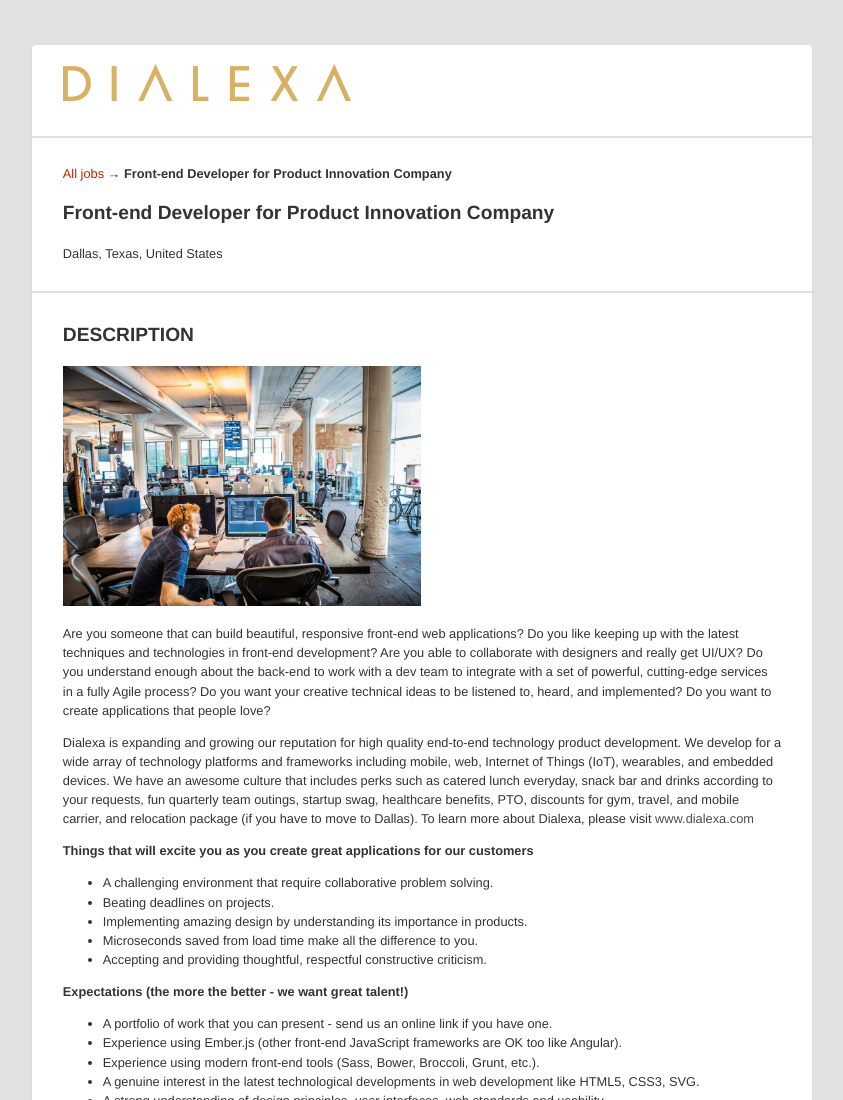
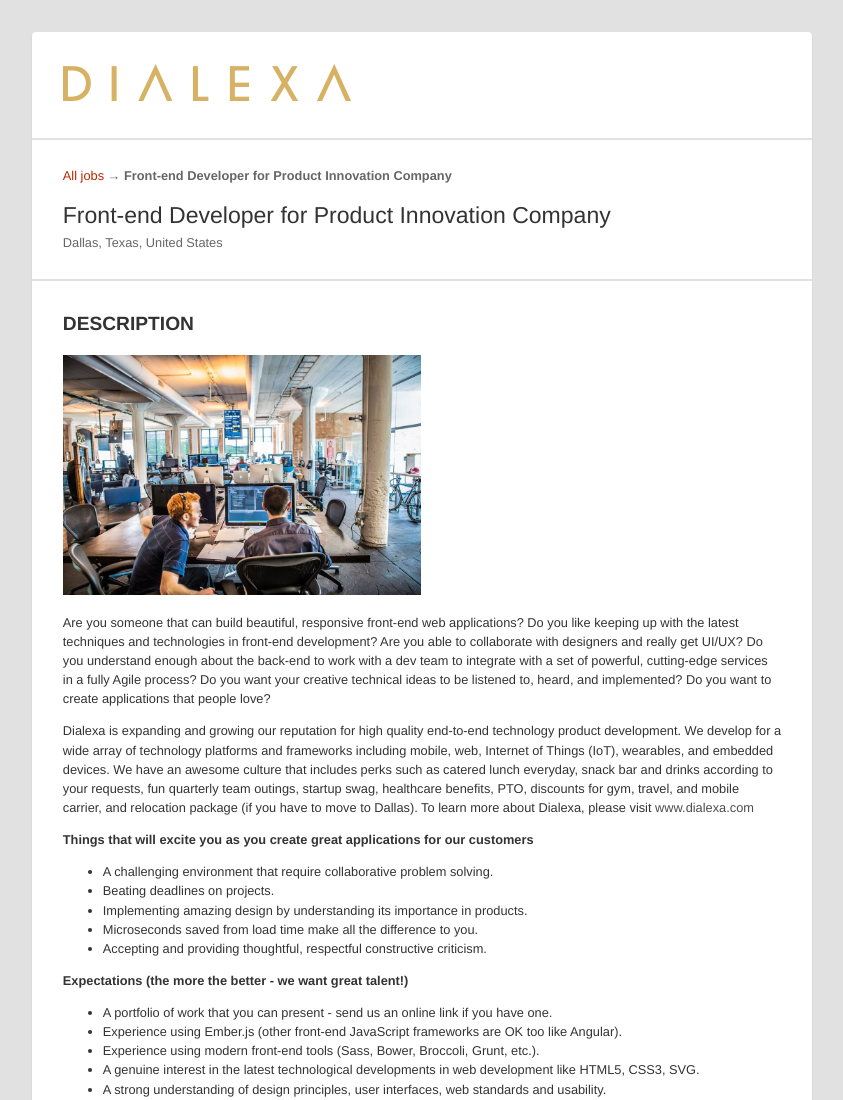
Before and after one commit to m2mathew/dialexa-job-listing, a website: page index.html in a window 1280 px wide. Shown: the top 1100 px of the page, without its empty margins (218-1061 px from the left). Drawn offline with Linux system fonts and the light colour scheme.

Commit message:
Making title section styling closer

```diff
--- a/styles/main.sass.css
+++ b/styles/main.sass.css
@@ -15,7 +15,7 @@
   margin-left: auto;
   margin-right: auto; }
   main .header {
-    margin: 1em 2.375em;
+    padding: 1em 2.375em;
     overflow: hidden;
     box-sizing: border-box; }
     main .header img {
@@ -28,8 +28,18 @@
     main section a {
       color: #4D4D4D;
       text-decoration: none; }
-  main .title .breadcrumbs {
-    color: #bb2600; }
+  main .title p {
+    color: #666666; }
+    main .title p .breadcrumbs {
+      margin-bottom: 0;
+      color: #bb2600; }
+  main .title h1 {
+    font-size: 1.8em;
+    font-weight: 500;
+    margin-top: 0;
+    margin-bottom: 0; }
+  main .title .location {
+    margin-top: 0; }
   main .details h2 {
     text-transform: uppercase; }
   main .details .section-image img {
--- a/styles/main.scss
+++ b/styles/main.scss
@@ -17,7 +17,7 @@
 	margin-right: auto;
 
 	.header {
-		margin: 1em 2.375em;
+		padding: 1em 2.375em;
 		overflow: hidden;
 		box-sizing: border-box;
 
@@ -40,9 +40,26 @@
 
 	.title {
 
-		.breadcrumbs {
-			color: #bb2600;
+		p {
+			color: #666666;
+
+			.breadcrumbs {
+				margin-bottom: 0;
+				color: #bb2600;
+			}
 		}
+
+		h1 {
+			font-size: 1.8em;
+			font-weight: 500;
+			margin-top: 0;
+			margin-bottom: 0;
+		}
+
+		.location {
+			margin-top: 0;
+		}
+
 	}
 
 	.details {
```
Also changed, not shown: index.html (+1 -1 lines).
